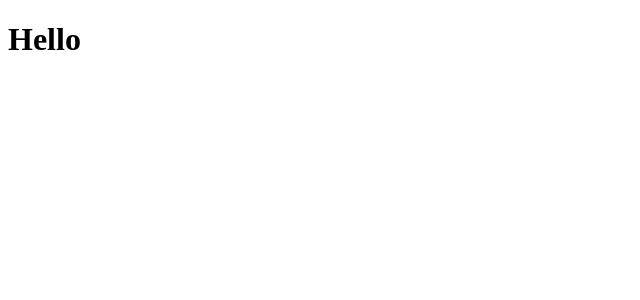
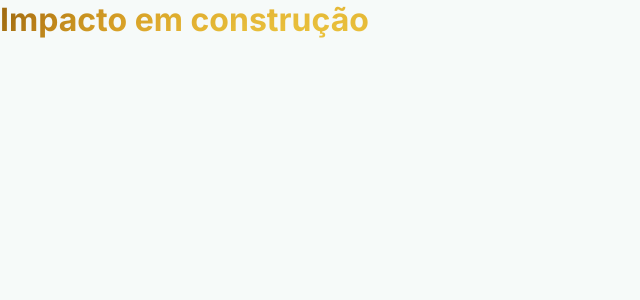
Before and after one commit to MarcellaRodriguesF/impacto-empresarial, a React (Vite) app: page / in a window 1280 px wide. Shown: the top 300 px of the page, without its empty margins (0-640 px from the left). Built offline with nearby package versions, Linux system fonts and the light colour scheme.

Commit message:
Update index.html and App component for improved structure and styling; add global CSS file

```diff
--- a/index.html
+++ b/index.html
@@ -1,13 +1,17 @@
 <!DOCTYPE html>
-<html lang="en">
+<html lang="pt-BR">
   <head>
     <meta charset="UTF-8" />
     <link rel="icon" type="image/svg+xml" href="/vite.svg" />
     <link rel="shortcut icon" href="/favicon.svg" type="image/svg+xml" />
     <meta name="viewport" content="width=device-width, initial-scale=1.0" />
-    <title>Impacto consultoria e getsão</title>
+
+    <!-- Fonte Inter -->
+    <link href="https://fonts.googleapis.com/css2?family=Inter:wght@400;600;700&display=swap" rel="stylesheet" />
+
+    <title>Impacto Consultoria e Gestão</title>
   </head>
-  <body>
+  <body style="font-family: 'Inter', sans-serif;">
     <div id="root"></div>
     <script type="module" src="/src/main.tsx"></script>
   </body>
--- a/src/App.tsx
+++ b/src/App.tsx
@@ -2,7 +2,9 @@ function App() {
 
   return (
     <>
-     <h1>Hello </h1>
+     <div className="text-gradient">
+        <h1>Impacto em construção</h1>
+      </div>
     </>
   )
 }
--- a/src/main.tsx
+++ b/src/main.tsx
@@ -1,5 +1,6 @@
 import { StrictMode } from 'react'
 import { createRoot } from 'react-dom/client'
+import '/styles/global.css'
 import App from './App.tsx'
 
 createRoot(document.getElementById('root')!).render(
--- /dev/null
+++ b/styles/global.css
@@ -0,0 +1,31 @@
+* {
+    margin: 0;
+    padding: 0;
+    box-sizing: border-box;
+  }
+
+  body {
+    font-family: 'Inter', sans-serif;
+    background-color: var(--bg-light);
+    color: var(--text-dark);
+  }
+
+  :root {
+    --gold: #C9963F;
+    --dark: #191A15;
+    --bg-light: #F6FAF9;
+
+    --gradient-bg: url('/bg.png');
+  }
+
+  .header {
+    background: var(--gradient-bg);
+    background-size: cover;
+    background-position: center;
+  }
+
+  .text-gradient {
+    background: var(--gradient-bg);
+    -webkit-background-clip: text;
+    -webkit-text-fill-color: transparent;
+  }
```
Also changed, not shown: public/bg.png (added).
